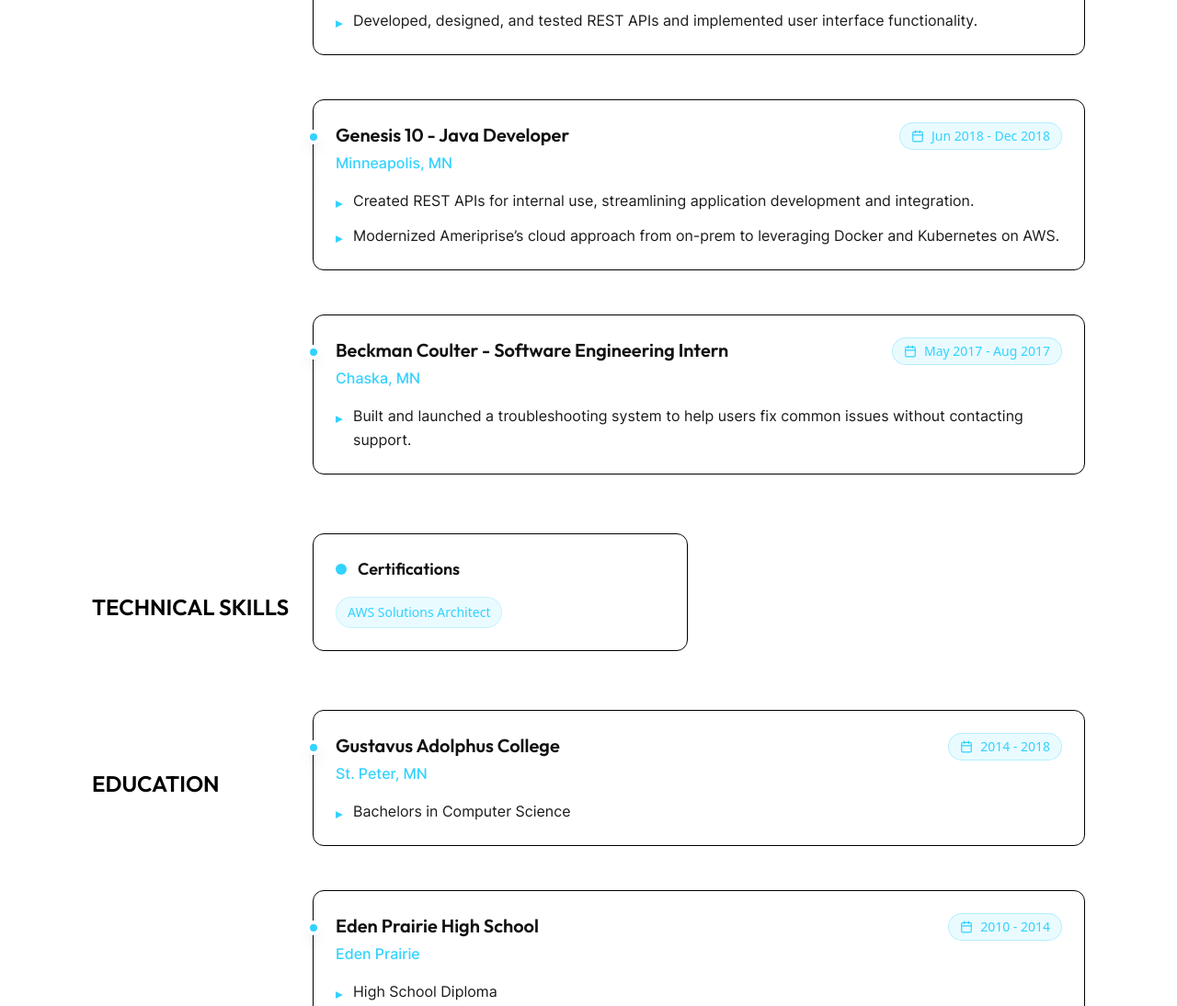
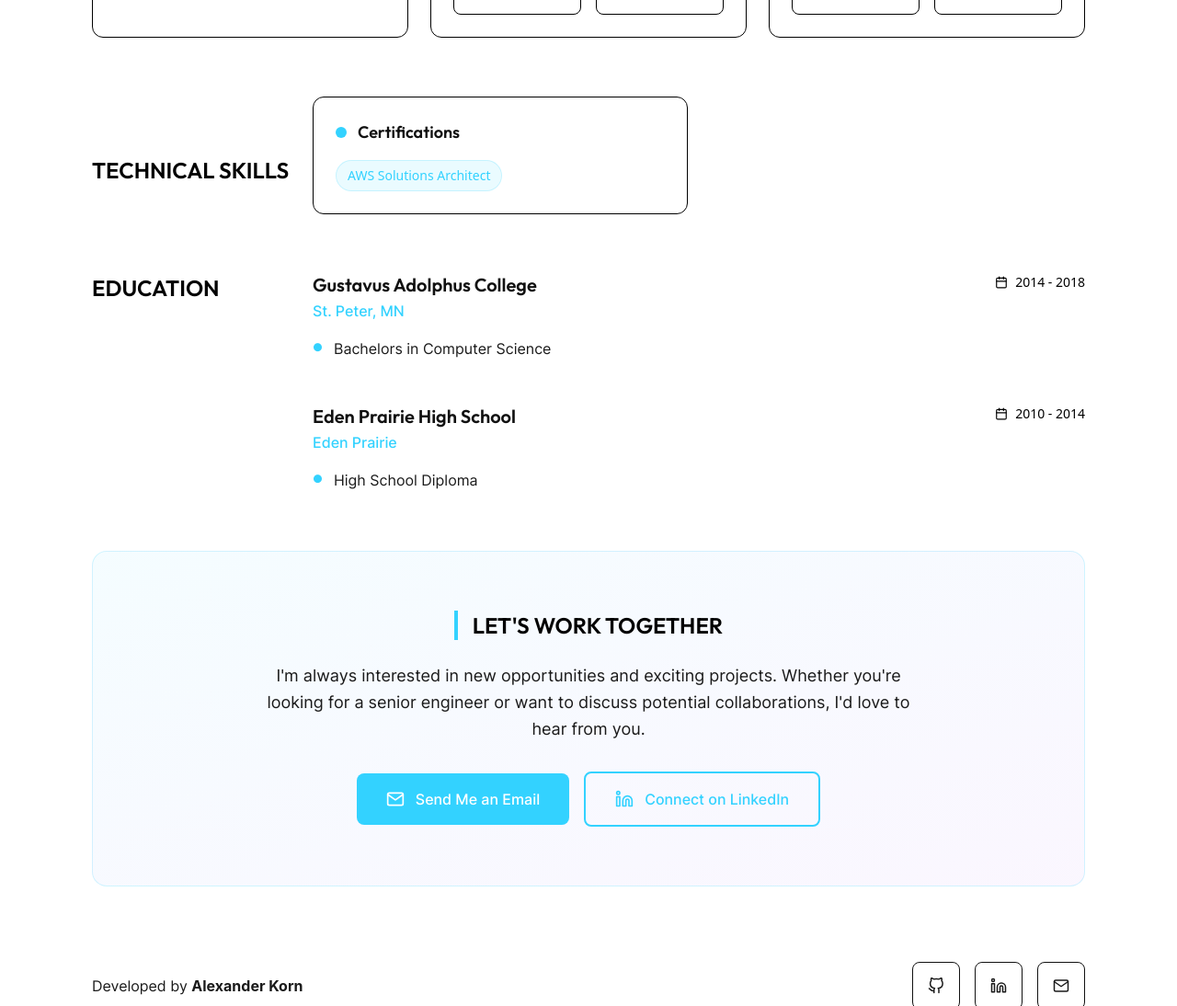
Before and after one commit to AlexSKorn/akorn-astro-portfolio, an Astro site: page / in a window 1280 px wide. Shown: the part 4136-5230 px from the top of the page at 92% size. Built offline with nearby package versions, Linux system fonts and the light colour scheme; Astro itself is replaced by a stand-in of ours; a web font is replaced by a local one.

Commit message:
make more UX updates

```diff
--- a/src/components/home/Experience.astro
+++ b/src/components/home/Experience.astro
@@ -7,30 +7,22 @@ const { title, details } = Astro.props as IExperiences;
 <section
   class="flex items-start justify-between flex-col lg:flex-row dark:text-light my-16"
 >
-  <h2 class="w-full lg:w-[15rem] mb-8 lg:mb-0 lg:mt-16 text-2xl">{title}</h2>
+  <h2 class="w-full lg:w-[15rem] mb-8 lg:mb-0 text-2xl font-semibold">{title}</h2>
   <div class="w-full lg:flex-1">
     {
       details.map((item, index) => (
-        <div class="relative mb-12 last:mb-0">
-          {/* Timeline connector */}
-          {index !== details.length - 1 && (
-            <div class="absolute left-0 top-20 w-px h-16 bg-gradient-to-b from-blue/50 to-transparent hidden sm:block" />
-          )}
-
-          <div class="relative bg-white/50 dark:bg-dark-gray/50 rounded-xl p-6 border border-gray-200 dark:border-gray-700 hover:border-blue/30 dark:hover:border-blue/40 transition-all duration-300 hover:shadow-lg backdrop-blur-sm">
-            {/* Timeline dot */}
-            <div class="absolute -left-2 top-8 w-4 h-4 bg-blue rounded-full border-4 border-white dark:border-dark shadow-lg hidden sm:block" />
-
-            <div class="flex justify-between items-start flex-col sm:flex-row gap-2 mb-4">
-              <div>
-                <h3 class="text-xl font-semibold text-dark dark:text-light font-outfit">
+        <div class="mb-12 last:mb-0">
+          <div class="space-y-4">
+            <div class="flex justify-between items-start flex-col sm:flex-row gap-3">
+              <div class="flex-1">
+                <h3 class="text-xl font-semibold text-dark dark:text-light font-outfit leading-tight">
                   {item.name}
                 </h3>
                 <p class="text-blue dark:text-blue-300 font-medium mt-1">
                   {item.location}
                 </p>
               </div>
-              <div class="flex items-center bg-blue/10 dark:bg-blue/20 px-3 py-1 rounded-full border border-blue/30">
+              <div class="flex items-center text-sm text-gray-600 dark:text-gray-400 font-medium">
                 <svg
                   xmlns="http://www.w3.org/2000/svg"
                   width="14"
@@ -41,23 +33,23 @@ const { title, details } = Astro.props as IExperiences;
                   stroke-width="2"
                   stroke-linecap="round"
                   stroke-linejoin="round"
-                  class="mr-2 text-blue"
+                  class="mr-2"
                 >
                   <rect x="3" y="4" width="18" height="18" rx="2" ry="2"/>
                   <line x1="16" y1="2" x2="16" y2="6"/>
                   <line x1="8" y1="2" x2="8" y2="6"/>
                   <line x1="3" y1="10" x2="21" y2="10"/>
                 </svg>
-                <span class="text-sm text-blue dark:text-blue-300 font-medium whitespace-nowrap">
+                <span class="whitespace-nowrap">
                   {item.startDate} - {item.endDate}
                 </span>
               </div>
             </div>
 
-            <ul class="space-y-3">
+            <ul class="space-y-3 mt-4">
               {item.description.map((desc) => (
                 <li class="text-gray-700 dark:text-gray-300 flex items-start leading-relaxed">
-                  <span class="text-blue mr-3 mt-1.5 font-bold text-sm">▸</span>
+                  <span class="text-blue mr-3 mt-1 text-xs flex-shrink-0">●</span>
                   <span class="flex-1">{desc.replace(/^-\s*/, '')}</span>
                 </li>
               ))}
--- a/src/pages/index.astro
+++ b/src/pages/index.astro
@@ -40,8 +40,8 @@ const featureProjects = info.projects.reduce((accumulator, project) => {
         <ProjectsWrapper projects={featureProjects} />
       </section>
 
+      <Experience title={"EXPERIENCE"} details={info.experience} />
       <Technologies title={"TECHNOLOGIES"} technologies={info.technologies} />
-      <Experience title={"EXPERIENCE"} details={info.experience} />
       <TechnicalSkills title={"TECHNICAL SKILLS"} skills={info.skills} />
       <Experience title={"EDUCATION"} details={info.education} />
 
```
